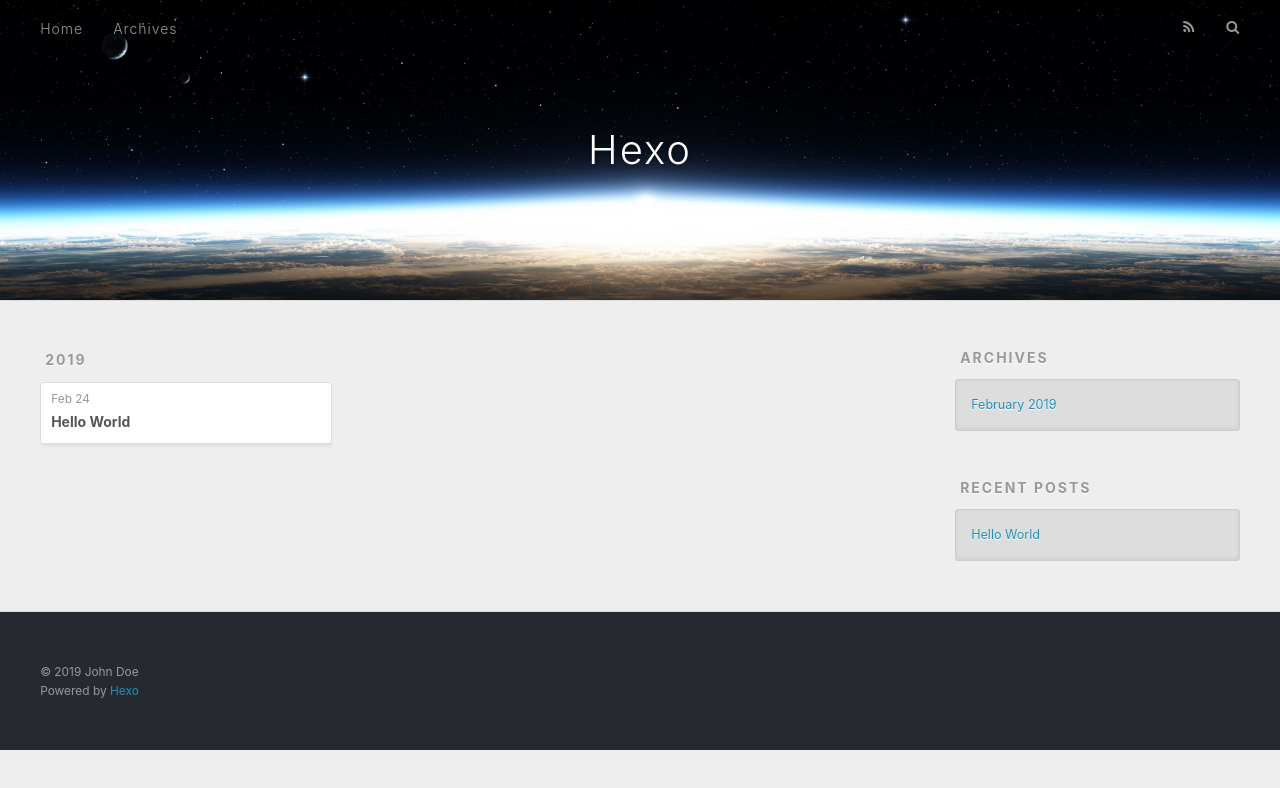
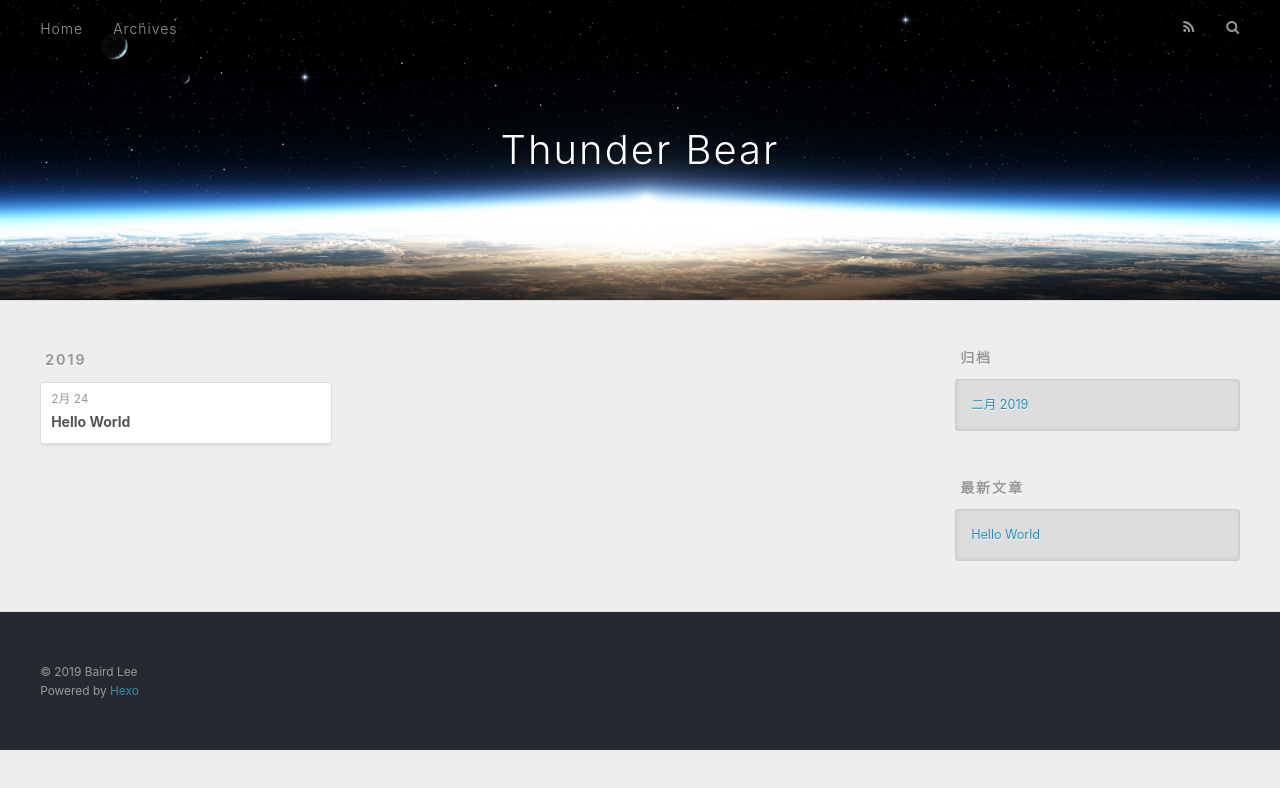
Before and after one commit to ThunderBearCN/ThunderBearCN.github.io, a plain HTML site: page archives/index.html in a window 1280 px wide. Drawn offline with nearby package versions, Linux system fonts and the light colour scheme.

Commit message:
Site updated: 2019-02-24 20:57:08

```diff
--- a/archives/index.html
+++ b/archives/index.html
@@ -5,17 +5,20 @@
 
 
 
-  <title>Archives | Hexo</title>
+  <title>归档 | Thunder Bear</title>
   <meta name="viewport" content="width=device-width, initial-scale=1, maximum-scale=1">
-  <meta property="og:type" content="website">
-<meta property="og:title" content="Hexo">
+  <meta name="description" content="欢迎萌萌来参观">
+<meta property="og:type" content="website">
+<meta property="og:title" content="Thunder Bear">
 <meta property="og:url" content="http://yoursite.com/archives/index.html">
-<meta property="og:site_name" content="Hexo">
-<meta property="og:locale" content="default">
+<meta property="og:site_name" content="Thunder Bear">
+<meta property="og:description" content="欢迎萌萌来参观">
+<meta property="og:locale" content="zh-CN">
 <meta name="twitter:card" content="summary">
-<meta name="twitter:title" content="Hexo">
+<meta name="twitter:title" content="Thunder Bear">
+<meta name="twitter:description" content="欢迎萌萌来参观">
 
-    <link rel="alternate" href="/atom.xml" title="Hexo" type="application/atom+xml">
+    <link rel="alternate" href="/atom.xml" title="Thunder Bear" type="application/atom+xml">
 
 
     <link rel="icon" href="/favicon.png">
@@ -34,7 +37,7 @@
   <div id="header-outer" class="outer">
     <div id="header-title" class="inner">
       <h1 id="logo-wrap">
-        <a href="/" id="logo">Hexo</a>
+        <a href="/" id="logo">Thunder Bear</a>
       </h1>
 
     </div>
@@ -51,7 +54,7 @@
 
           <a id="nav-rss-link" class="nav-icon" href="/atom.xml" title="RSS Feed"></a>
 
-        <a id="nav-search-btn" class="nav-icon" title="Search"></a>
+        <a id="nav-search-btn" class="nav-icon" title="搜索"></a>
       </nav>
       <div id="search-form-wrap">
         <form action="//google.com/search" method="get" accept-charset="UTF-8" class="search-form"><input type="search" name="q" class="search-form-input" placeholder="Search"><button type="submit" class="search-form-submit">&#xF002;</button><input type="hidden" name="sitesearch" value="http://yoursite.com"></form>
@@ -77,7 +80,7 @@
   <div class="archive-article-inner">
     <header class="archive-article-header">
       <a href="/2019/02/24/hello-world/" class="archive-article-date">
-  <time datetime="2019-02-24T12:38:23.621Z" itemprop="datePublished">Feb 24</time>
+  <time datetime="2019-02-24T12:38:23.621Z" itemprop="datePublished">2月 24</time>
 </a>
 
 
@@ -109,9 +112,9 @@
 
 
   <div class="widget-wrap">
-    <h3 class="widget-title">Archives</h3>
+    <h3 class="widget-title">归档</h3>
     <div class="widget">
-      <ul class="archive-list"><li class="archive-list-item"><a class="archive-list-link" href="/archives/2019/02/">February 2019</a></li></ul>
+      <ul class="archive-list"><li class="archive-list-item"><a class="archive-list-link" href="/archives/2019/02/">二月 2019</a></li></ul>
     </div>
   </div>
 
@@ -119,7 +122,7 @@
 
 
   <div class="widget-wrap">
-    <h3 class="widget-title">Recent Posts</h3>
+    <h3 class="widget-title">最新文章</h3>
     <div class="widget">
       <ul>
 
@@ -139,7 +142,7 @@
 
   <div class="outer">
     <div id="footer-info" class="inner">
-      &copy; 2019 John Doe<br>
+      &copy; 2019 Baird Lee<br>
       Powered by <a href="http://hexo.io/" target="_blank">Hexo</a>
     </div>
   </div>
```
Also changed, not shown: 2019/02/24/hello-world/index.html (+11 -11 lines), archives/2019/02/index.html (+17 -14 lines), archives/2019/index.html (+17 -14 lines), index.html (+17 -14 lines).
